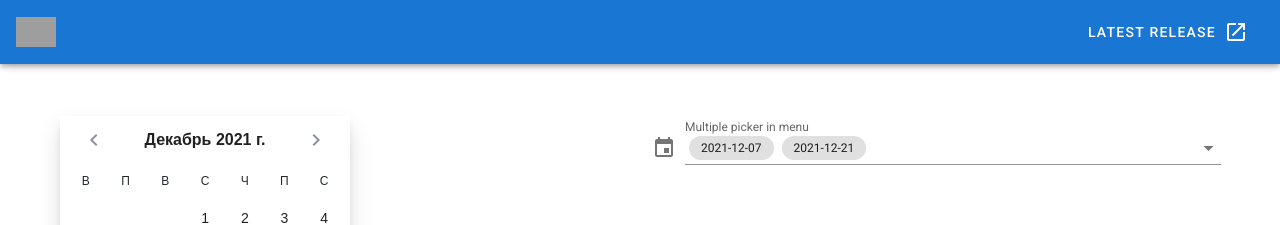
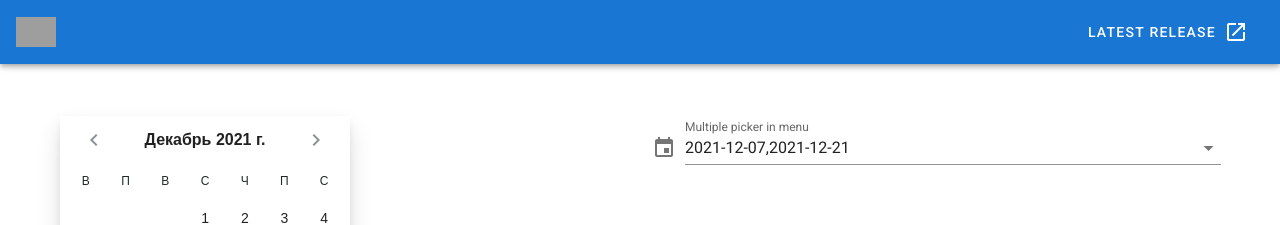
Before and after one commit to maribri/slon-vue, a Vue app: page / in a window 1280 px wide. Shown: the top 225 px of the page. Built offline with nearby package versions, Linux system fonts and the light colour scheme; grey boxes are pictures that could not be loaded.

Commit message:
update datepicker

```diff
--- a/src/components/DatePicker.vue
+++ b/src/components/DatePicker.vue
@@ -27,9 +27,6 @@
           <template v-slot:activator="{ on, attrs }">
             <v-combobox
                 v-model="dates"
-                multiple
-                chips
-                small-chips
                 label="Multiple picker in menu"
                 prepend-icon="mdi-calendar"
                 readonly
@@ -38,8 +35,9 @@
             ></v-combobox>
           </template>
           <v-date-picker
+              class="custom-picker"
               v-model="dates"
-              multiple
+              range
               no-title
               scrollable
           >
```
